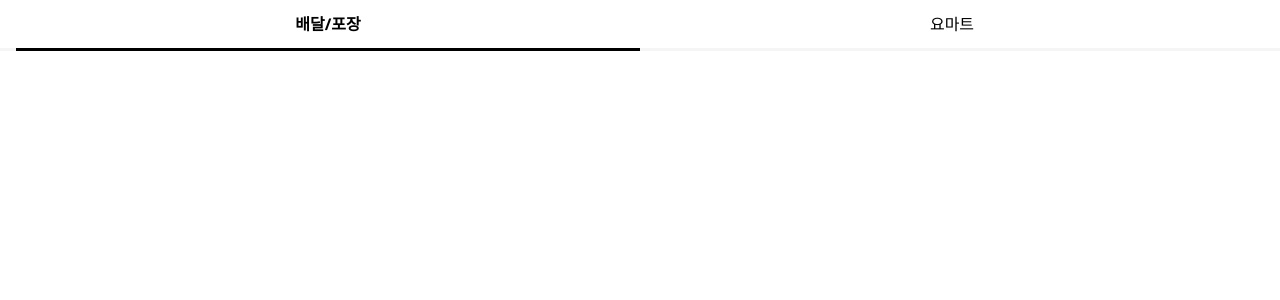
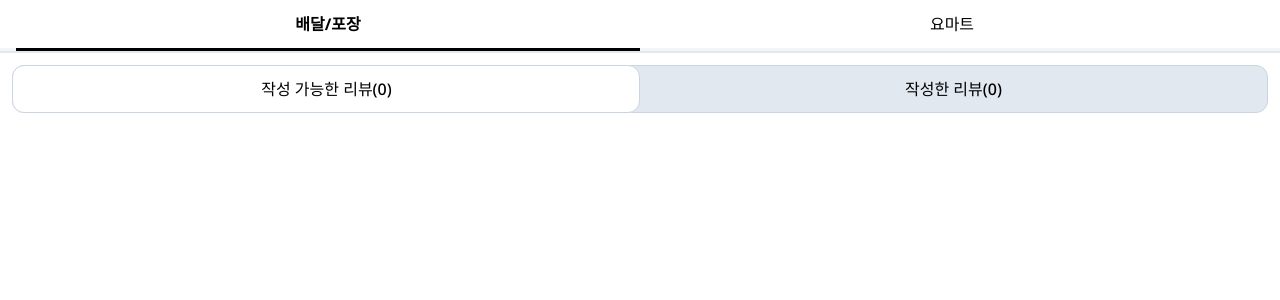
Before and after one commit to tlsrl6427/yogiyo-front, a Next.js app: page /mypage/Review in a window 1280 px wide. Shown: the top 300 px of the page. Built offline with nearby package versions, Linux system fonts and the light colour scheme.

Commit message:
[feat] 리뷰 페이지 상단 탭메뉴/ 토글메뉴 애니메이션 완료

```diff
--- a/app/mypage/Review/page.tsx
+++ b/app/mypage/Review/page.tsx
@@ -1,65 +1,16 @@
-'use client';
 import React, { useState, useEffect } from 'react';
-import '/lib/animations.css';
+import TabMenu from '@/components/mypage/TabMenu';
+import ToggleMenu from '@/components/mypage/ToggleMenu';
 
 const Review = () => {
-  const [selectedTab, setSelectedTab] = useState('deliveryAndTogo');
-
-  useEffect(() => {
-    console.log(selectedTab);
-  }, [selectedTab]);
-
-  const handleTabChange = (e: React.ChangeEvent<HTMLInputElement>) => {
-    setSelectedTab(e.target.value);
-  };
-
-  return (
-    <div className="bg-yogrey">
-      <div className="flex bg-white pl-4 pr-4">
-        <div className="w-[50%]">
-          <input
-            type="radio"
-            id="deliveryAndTogo"
-            value="deliveryAndTogo"
-            style={{ display: 'none' }}
-            checked={selectedTab === 'deliveryAndTogo'}
-            onChange={handleTabChange}
-          />
-          <label htmlFor="deliveryAndTogo">
-            <p
-              className={`text-center p-3 ${selectedTab === 'deliveryAndTogo' ? 'font-bold' : ''}`}
-            >
-              배달/포장
-            </p>
-          </label>
-        </div>
-        <div className="w-[50%]">
-          <input
-            type="radio"
-            id="yomart"
-            value="yomart"
-            style={{ display: 'none' }}
-            checked={selectedTab === 'yomart'}
-            onChange={handleTabChange}
-          />
-          <label htmlFor="yomart">
-            <p className={`text-center p-3 ${selectedTab === 'yomart' ? 'font-bold' : ''}`}>
-              요마트
-            </p>
-          </label>
-        </div>
-      </div>
-      <div className="pl-4 pr-4">
-        <div
-          className={`flex justify-end ${
-            selectedTab === 'deliveryAndTogo'
-              ? 'underline-animation-to-left'
-              : 'underline-animation-to-right'
-          } bg-black h-[3px] w-1/2`}
-        ></div>
+  return(
+    <div>
+      <TabMenu></TabMenu>
+      <div className='p-3'>
+        <ToggleMenu></ToggleMenu>
       </div>
     </div>
-  );
-};
+  )
+}
 
 export default Review;
--- a/app/test/page.tsx
+++ b/app/test/page.tsx
@@ -1,64 +1,12 @@
 'use client';
-import React from 'react';
+import React, {useState, useEffect} from 'react';
 import Link from 'next/link';
+import '/lib/styles.css'
+import '/lib/animations.css'
 
 const Test = () => {
-  return (
-    <div className="">
-      <div className="flex pl-5 pr-5 pt-3 pb-3 border-b">
-        <div className="h-auto w-5/6">
-          <p className="text-sm text-slate-400">이메일 아이디</p>
-          <p className="pt-1 text-slate-700 font-semibold">oolllb@naver.com</p>
-        </div>
-        <div className="w-1/6 flex relative">
-          <div className="absolute top-1/2 transform -translate-y-1/2 right-0 ">로고</div>
-        </div>
-      </div>
 
-      <div className="flex pl-5 pr-5 pt-3 pb-3 border-b">
-        <div className="h-auto w-5/6">
-          <p className="text-sm text-slate-400">비밀번호</p>
-          <p className="pt-1 text-slate-700 font-semibold">SNS 계정에서 변경하실 수 있습니다.</p>
-        </div>
-        <div className="w-1/6 flex relative">
-          <div className="absolute top-1/2 transform -translate-y-1/2 right-0 "></div>
-        </div>
-      </div>
 
-      <div className="flex pl-5 pr-5 pt-3 pb-3 border-b">
-        <div className="h-auto w-5/6">
-          <p className="text-sm text-slate-400">휴대 전화 번호 (2023.04.27 인증됨)</p>
-          <p className="pt-1 text-slate-700 font-semibold">oolllb@naver.com</p>
-        </div>
-        <div className="w-1/6 flex relative">
-          <div className="absolute top-1/2 transform -translate-y-1/2 right-0 ">
-            <Link href="../mypage/ChangeNickName">이동</Link>
-          </div>
-        </div>
-      </div>
-
-      <div className="flex pl-5 pr-5 pt-3 pb-3 border-b">
-        <div className="h-auto w-5/6">
-          <p className="text-sm text-slate-400">닉네임</p>
-          <p className="pt-1 text-slate-700 font-semibold">아무튼닉네임</p>
-        </div>
-        <div className="w-1/6 flex relative">
-          <div className="absolute top-1/2 transform -translate-y-1/2 right-0 ">
-            <button
-              onClick={() => {
-                console.log(1);
-              }}
-            >
-              변경
-            </button>
-          </div>
-        </div>
-      </div>
-      <div className="p-5 flex justify-end">
-        <p>로그아웃 | 회원탈퇴</p>
-      </div>
-    </div>
-  );
 };
 
 export default Test;
--- a/components/mypage/LoggedIn.tsx
+++ b/components/mypage/LoggedIn.tsx
@@ -38,8 +38,10 @@ const LoggedIn = () => {
             <p className="text-xs">선물함</p>
           </div>
           <div className="w-1/3 grid grid-rows-2 gap-2 place-content-center relative">
+          <Link href="/mypage/Review" >
             <BiMessageDots size="1.7rem" style={{ margin: '0 auto' }} />
             <p className="text-xs">리뷰관리</p>
+          </Link>
           </div>
         </div>
 
--- /dev/null
+++ b/components/mypage/TabMenu.tsx
@@ -0,0 +1,65 @@
+'use client';
+import React, { useState, useEffect } from 'react';
+import '/lib/animations.css';
+
+const TabMenu = () => {
+  const [initialLoad, setInitialLoad] = useState(true);
+  const [selectedTab, setSelectedTab] = useState('deliveryAndTogo');
+
+  useEffect(() => {
+    console.log(selectedTab);
+  }, [selectedTab]);
+
+  const handleTabChange = (e: React.ChangeEvent<HTMLInputElement>) => {
+    if(initialLoad) setInitialLoad(false);
+    setSelectedTab(e.target.value);
+  };
+
+  const tabAnimation = initialLoad ? 'ml-0' : (selectedTab === 'deliveryAndTogo' ? 'underline-animation-to-left' : 'underline-animation-to-right' )
+
+  return (
+    <div className="bg-yogrey">
+      <div className="flex bg-white pl-4 pr-4">
+        <div className="w-[50%]">
+          <input
+            type="radio"
+            id="deliveryAndTogo"
+            value="deliveryAndTogo"
+            style={{ display: 'none' }}
+            checked={selectedTab === 'deliveryAndTogo'}
+            onChange={handleTabChange}
+          />
+          <label htmlFor="deliveryAndTogo">
+            <p
+              className={`text-center p-3 ${selectedTab === 'deliveryAndTogo' ? 'font-bold' : ''}`}
+            >
+              배달/포장
+            </p>
+          </label>
+        </div>
+        <div className="w-[50%]">
+          <input
+            type="radio"
+            id="yomart"
+            value="yomart"
+            style={{ display: 'none' }}
+            checked={selectedTab === 'yomart'}
+            onChange={handleTabChange}
+          />
+          <label htmlFor="yomart">
+            <p className={`text-center p-3 ${selectedTab === 'yomart' ? 'font-bold' : ''}`}>
+              요마트
+            </p>
+          </label>
+        </div>
+      </div>
+      <div className="pl-4 pr-4 border-b-2 border-slate-200">
+        <div
+          className={`${tabAnimation} bg-black h-[3px] w-1/2`}
+        ></div>
+      </div>
+    </div>
+  );
+};
+
+export default TabMenu;
--- /dev/null
+++ b/components/mypage/ToggleMenu.tsx
@@ -0,0 +1,54 @@
+'use client';
+import React, {useState, useEffect} from 'react';
+import '/lib/styles.css'
+import '/lib/animations.css'
+
+const ToggleMenu = () => {
+  const [review, setReview] = useState('writeable');
+  const [initialLoad, setInitialLoad] = useState(true);
+
+  useEffect(()=>{
+    console.log(review, initialLoad, tabAnimation)
+  },[review])
+
+  const handleTabChange = (e: React.ChangeEvent<HTMLInputElement>) => {
+    //useEffect[]에서 setInitialLoad(false)하려고 했는데 초기 렌더링이 2번 연속해서 되고 있어서 여기로 옮김
+    if(initialLoad) setInitialLoad(false);
+    setReview(e.target.value)
+  }
+
+  const tabAnimation = initialLoad ? 'left-0' : (review === 'writeable' ? 'right-to-left' : 'left-to-right' )
+
+  return (
+    <div className='w-full h-12 overflow-hidden relative'>
+      <div className='bg-slate-200 w-full h-full rounded-xl border border-slate-300 flex text-center'>
+        <input
+            type="radio"
+            id="writeable"
+            value="writeable"
+            style={{ display: 'none' }}
+            checked={review === 'writeable'}
+            onChange={handleTabChange}
+          />
+        <label htmlFor='writeable' className='w-1/2 z-10 h-full relative'>
+          <p className='absolute v-center2 w-full'>작성 가능한 리뷰(0)</p>
+        </label>
+        <input
+            type="radio"
+            id="written"
+            value="written"
+            style={{ display: 'none' }}
+            checked={review==='written'}
+            onChange={handleTabChange}
+          />
+        <label htmlFor='written' className='w-1/2 z-10 h-full relative'>
+          <p className='absolute v-center2 w-full'>작성한 리뷰(0)</p>
+        </label>
+      </div>
+      <div className={`absolute bg-white w-1/2 h-full rounded-xl border border-slate-300 top-0
+      ${tabAnimation}`}></div>
+    </div>
+  )
+};
+
+export default ToggleMenu;
--- a/lib/animations.css
+++ b/lib/animations.css
@@ -9,7 +9,7 @@
 
 .underline-animation-to-right {
   animation-name: margin-left-0-to-50;
-  animation-duration: 1s;
+  animation-duration: 0.5s;
   animation-fill-mode: forwards;
 }
 
@@ -24,6 +24,34 @@
 
 .underline-animation-to-left {
   animation-name: margin-left-50-to-0;
-  animation-duration: 1s;
+  animation-duration: 0.5s;
   animation-fill-mode: forwards;
 }
+
+@keyframes left-to-right {
+  from {
+    left: 0;
+  }
+  to{
+    left: 50%;
+  }
+}
+@keyframes right-to-left {
+  from {
+    left: 50%;
+  }
+  to{
+    left: 0;
+  }
+}
+
+.left-to-right {
+  animation-name: left-to-right;
+  animation-duration: 0.3s;
+  animation-fill-mode:forwards;
+}
+.right-to-left {
+  animation-name: right-to-left;
+  animation-duration: 0.3s;
+  animation-fill-mode:forwards;
+}
--- /dev/null
+++ b/lib/styles.css
@@ -0,0 +1,12 @@
+.v-center {
+  display: flex;
+  align-items: center;
+  justify-content: center;
+}
+
+.v-center2 {
+  position: absolute;
+  top: 50%;
+  left: 50%;
+  transform: translate(-50%, -50%);
+}
```
